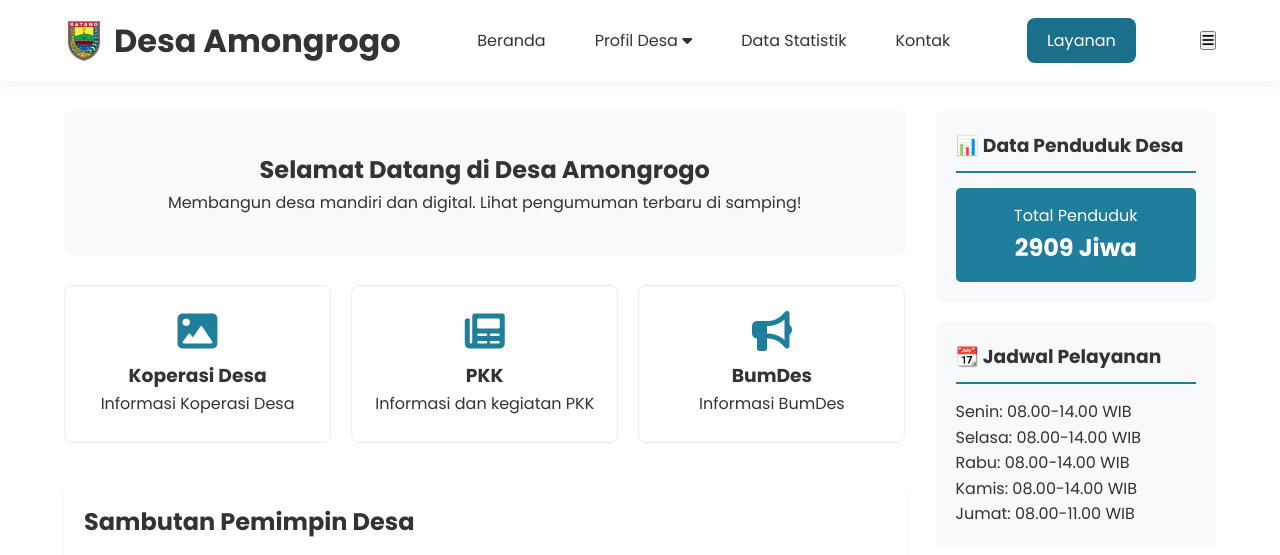
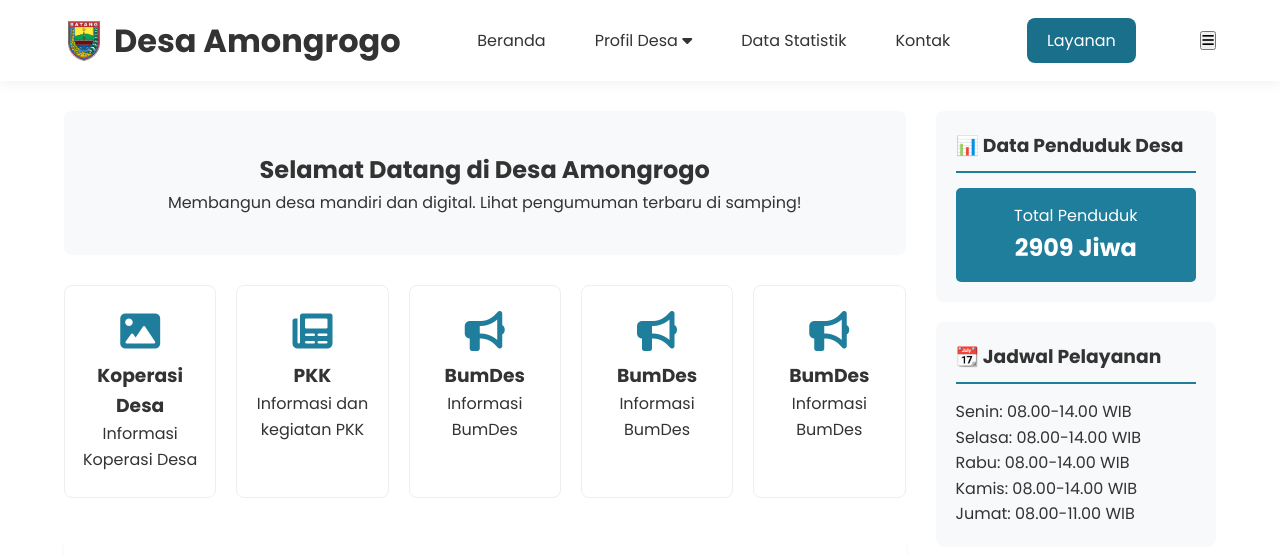
Before and after one commit to lismachy98/Desa-Amongrogo, a plain HTML site: page index.html in a window 1280 px wide. Shown: the top 555 px of the page. Drawn offline with Linux system fonts and the light colour scheme.

Commit message:
Update index.html

```diff
--- a/index.html
+++ b/index.html
@@ -57,6 +57,16 @@
                         <i class="fas fa-newspaper icon-xl"></i>
                         <h3>PKK</h3>
                         <p>Informasi dan kegiatan PKK</p>
+                    </div>
+                    <div class="info-card">
+                        <i class="fas fa-bullhorn icon-xl"></i>
+                        <h3>BumDes</h3>
+                        <p>Informasi BumDes</p>
+                    </div>
+                    <div class="info-card">
+                        <i class="fas fa-bullhorn icon-xl"></i>
+                        <h3>BumDes</h3>
+                        <p>Informasi BumDes</p>
                     </div>
                     <div class="info-card">
                         <i class="fas fa-bullhorn icon-xl"></i>
```
